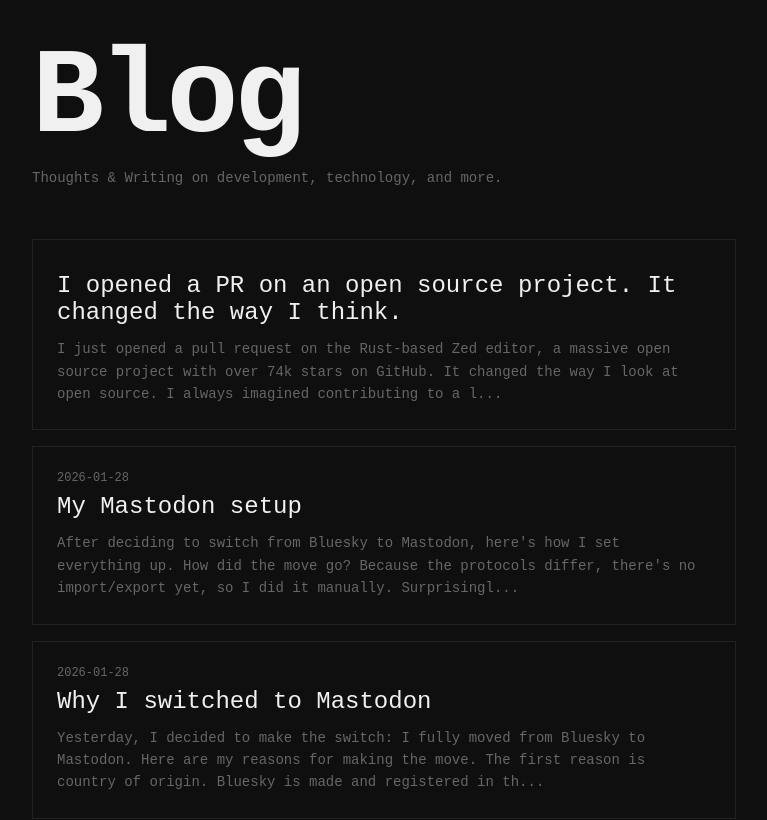
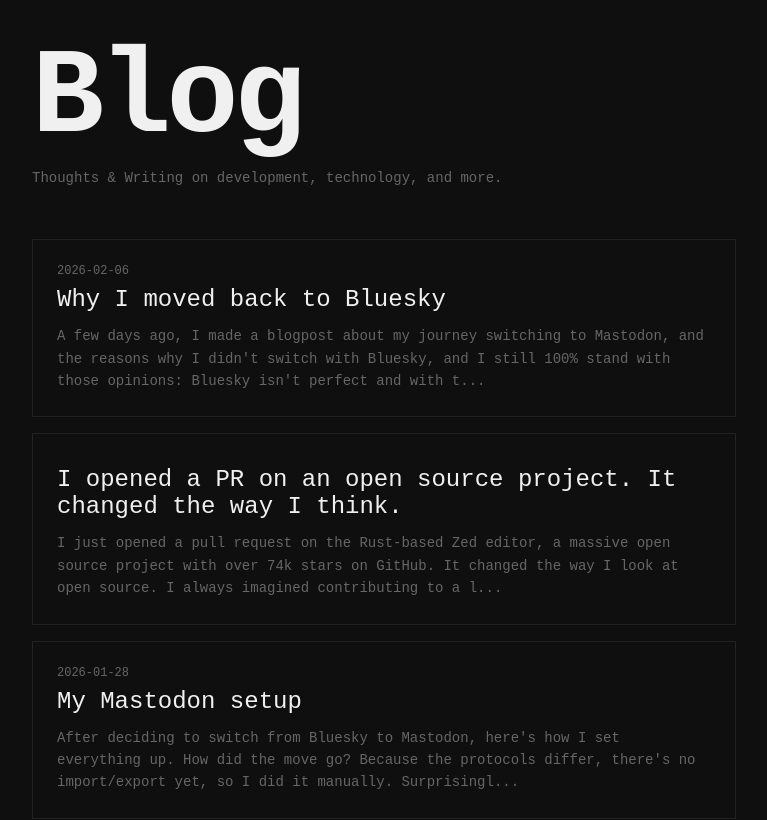
Before and after one commit to thomasboom/thomasboom, a Next.js app in the folder website/: page /blog in a window 1280 px wide. Shown: the top 820 px of the page, without its empty margins (256-1023 px from the left). Built offline with nearby package versions, Linux system fonts and the light colour scheme; no server answers; a web font is replaced by a local one.

Commit message:
Update posts.ts

```diff
--- a/website/app/blog/posts.ts
+++ b/website/app/blog/posts.ts
@@ -6,6 +6,20 @@
 }
 
 export const posts: Post[] = [
+  {
+    slug: 'why-i-moved-back-to-bluesky',
+    title: 'Why I moved back to Bluesky',
+    date: '2026-02-06',
+    content: `A few days ago, I made a [blogpost](https://thomasboom.vercel.app/blog/why-i-switched-to-mastodon) about my journey switching to [Mastodon](https://joinmastodon.org/), and the reasons why I didn't switch with [Bluesky](https://bsky.social), and I still 100% stand with those opinions: Bluesky isn't perfect and with the current architecture it never will be.
+
+As I mentioned in my [Mastodon setup blogpost](https://thomasboom.vercel.app/blog/my-mastodon-setup), [elk.zone](https://elk.zone) fixed the second largest problem I had with Mastodon: its UI/UX. Even though Elk is still in Alpha, it is so incredible, and I can't wait for the future of the project.
+
+But the largest problem wasn't UI/UX: it was user engagement and, surprisingly, discovery. I'm a big chronological feed guy, and on both of the platforms, that is possible. On Mastodon though, it was a little too good. There, depending on your instance, is no discoverability, or a really bad one, and I just need some fresh content in my feed from time to time. Engagement was by far the largest bottleneck in this entire experiment: at Bluesky, every time I refreshed my feed, something new appeared, but on Mastodon, I would easily go hours without.
+
+Should I follow more people then? Yes. Are there enough high quality accounts to do so? No. Please, if you use Bluesky, setup a bridge via [Bridgy Fed](https://fed.brid.gy/), it's a one time effort, but a huge lifesaver for us Mastodon users.
+
+I did say "us" Mastodon users, but I really should say "them", even though the decentralization and interoperability is so cool, it's just not worth it to me (yet). Once Bluesky (maybe ever) joins the Fediverse, or there is a huge user gain at Mastodon, it's a 100% switch for me.`
+  },
   {
     slug: "i-opened-a-pr-on-an-open-source-project-it-changed-the-way-i-think",
     title:
```
